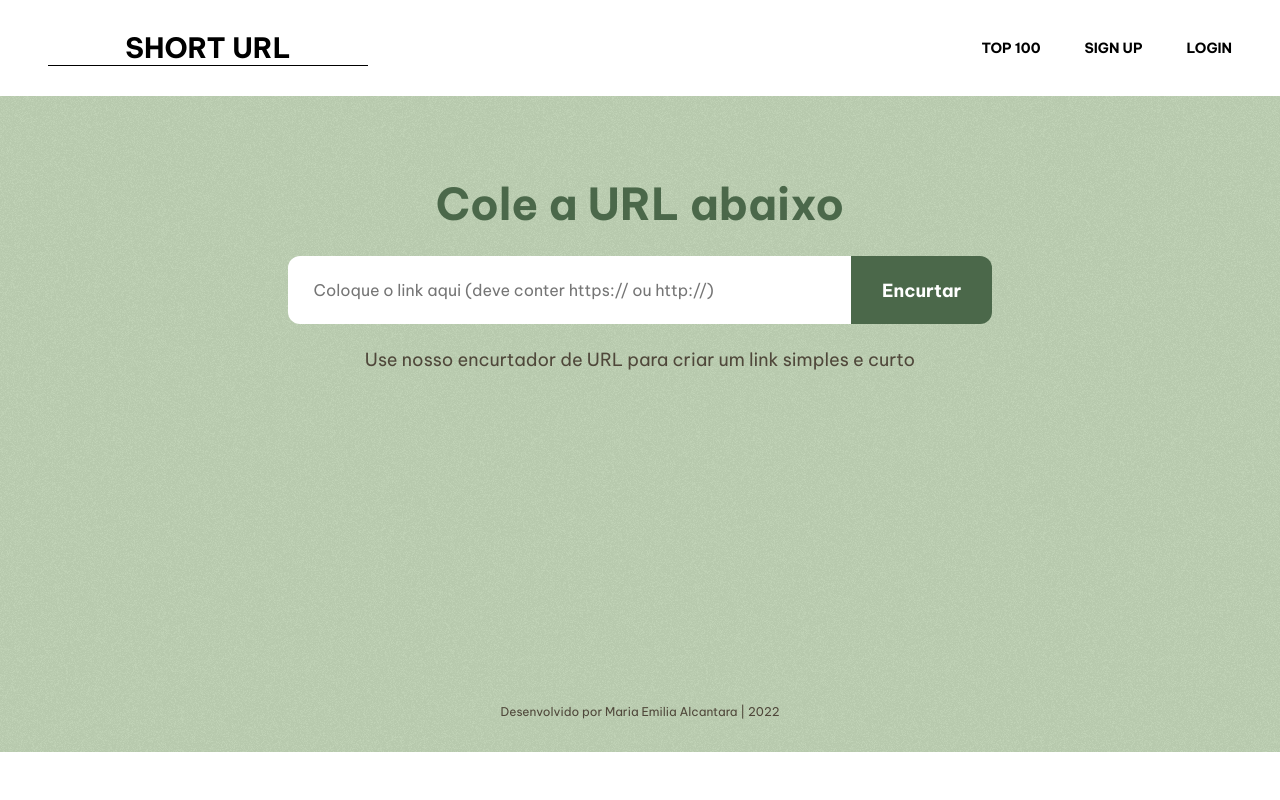
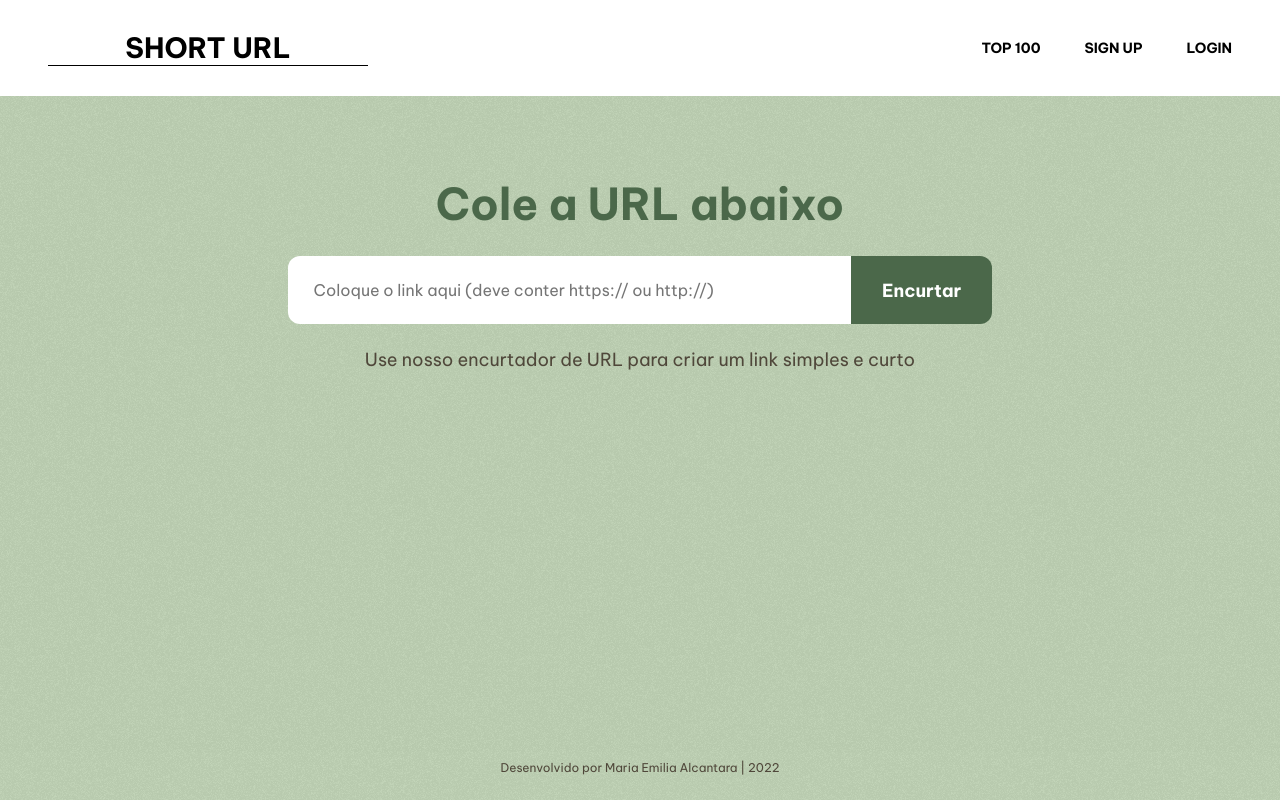
Before and after one commit to MariaEmiliaAlcantara/Short-URL-Frontend, a Vue app: page / in a window 1280 px wide. Built offline with nearby package versions, Linux system fonts and the light colour scheme.

Commit message:
adjust height and background footer

```diff
--- a/src/components/Footer.vue
+++ b/src/components/Footer.vue
@@ -10,8 +10,11 @@ export default {
 
 <style scoped>
 .footer {
-  margin-top: -6vh;
+  background-image: url("../assets/textura.png");
+  background-color: var(--green-50p);
+  padding-top: 1vh;
   width: 100vw;
+  height: 6vh;
   text-align: center;
   font-size: 0.75rem;
   color: var(--brown-400);
```
